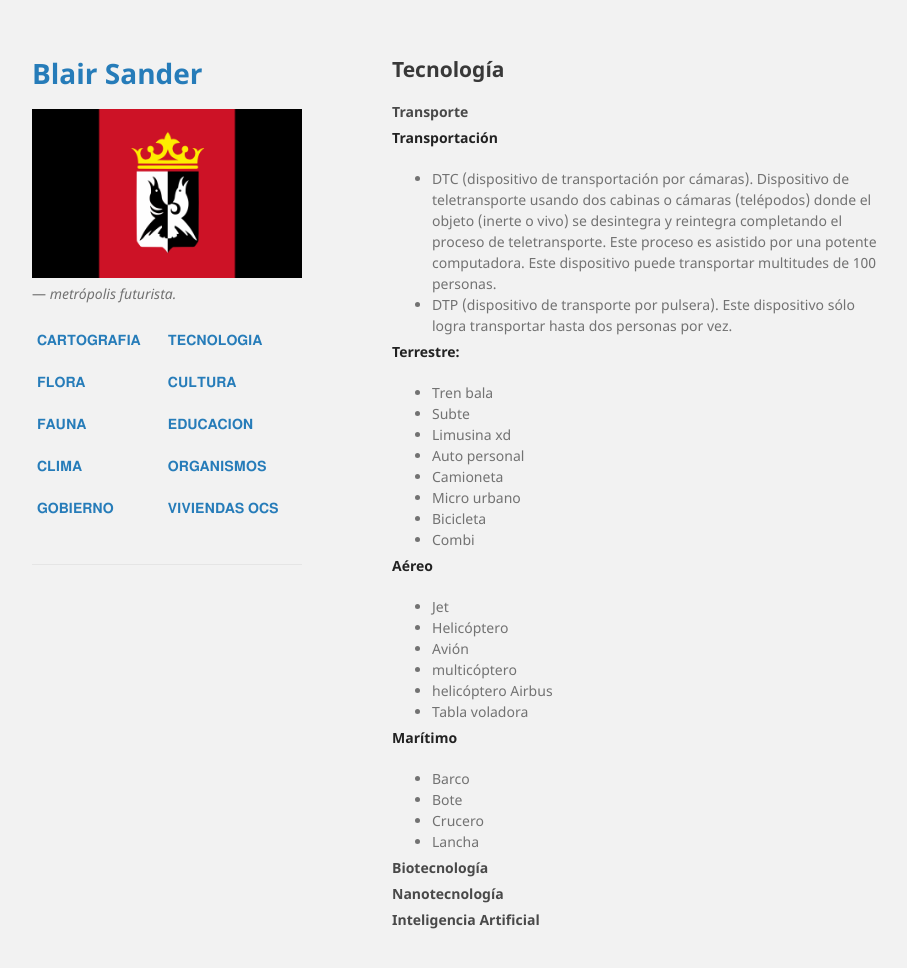
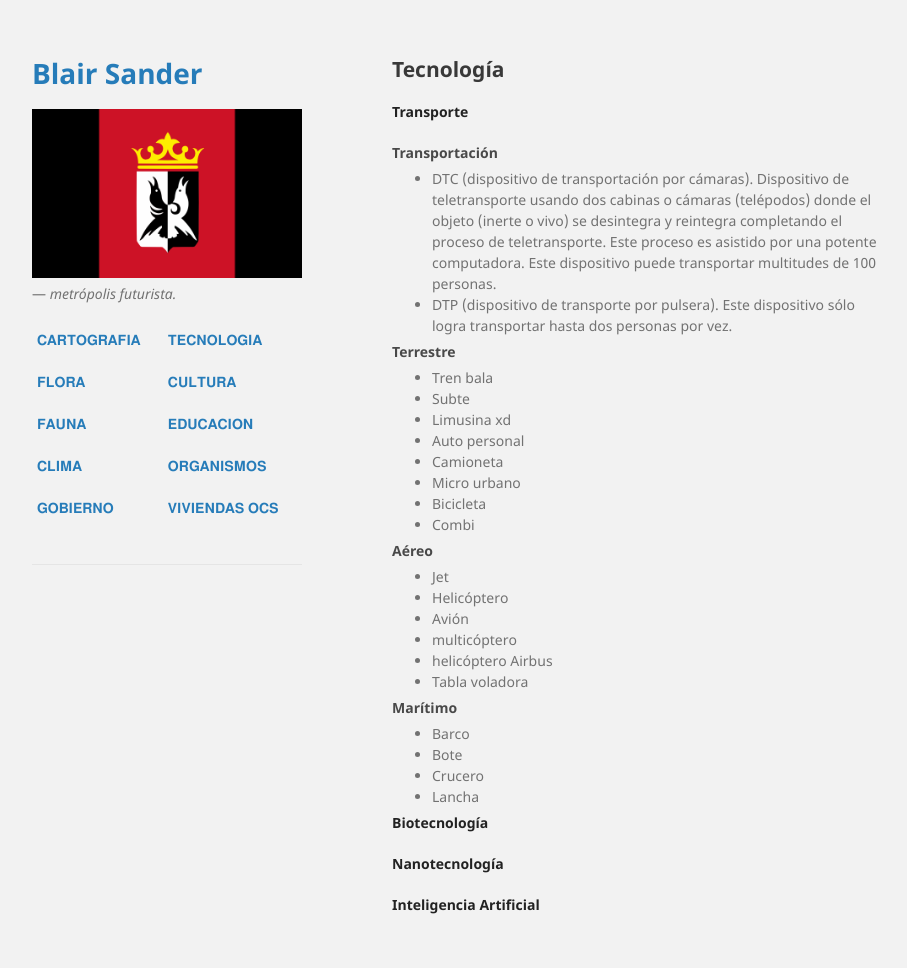
Before and after one commit to BlairSander/ciudad, a Jekyll site: the page built from tecnologia.md, in a window 1280 px wide and 985 px high. Shown: the top 968 px of the window, without its empty margins (178-1085 px from the left). Built offline with Jekyll 4.4.1, drawn with Linux system fonts in a browser that asks for light colours.

```diff
--- a/tecnologia.md
+++ b/tecnologia.md
@@ -4,14 +4,14 @@ layout: default
 
 <h2>Tecnología</h2>
 
-<h4>Transporte</h4>
+**Transporte**
 
-**Transportación**
+<h4>Transportación</h4>
 
 - DTC (dispositivo de transportación por cámaras). Dispositivo de teletransporte usando dos cabinas o cámaras (telépodos) donde el objeto (inerte o vivo) se desintegra y reintegra completando el proceso de teletransporte. Este proceso es asistido por una potente computadora. Este dispositivo puede transportar multitudes de 100 personas.
 - DTP (dispositivo de transporte por pulsera). Este dispositivo sólo logra transportar hasta dos personas por vez.
 
-**Terrestre:**
+<h4>Terrestre</h4>
 
 - Tren bala
 - Subte
@@ -22,7 +22,7 @@ layout: default
 - Bicicleta
 - Combi
 
-**Aéreo**
+<h4>Aéreo</h4>
 
 - Jet
 - Helicóptero
@@ -31,15 +31,15 @@ layout: default
 - helicóptero Airbus
 - Tabla voladora
 
-**Marítimo**
+<h4>Marítimo</h4>
 
 - Barco
 - Bote
 - Crucero
 - Lancha
 
-<h4>Biotecnología</h4>
+**Biotecnología**
 
-<h4>Nanotecnología</h4>
+**Nanotecnología**
 
-<h4>Inteligencia Artificial</h4>
+**Inteligencia Artificial**
```
